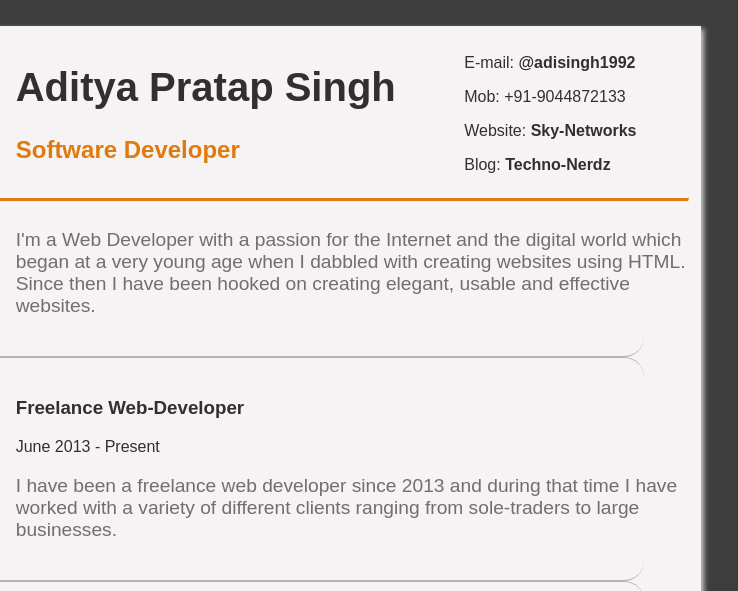
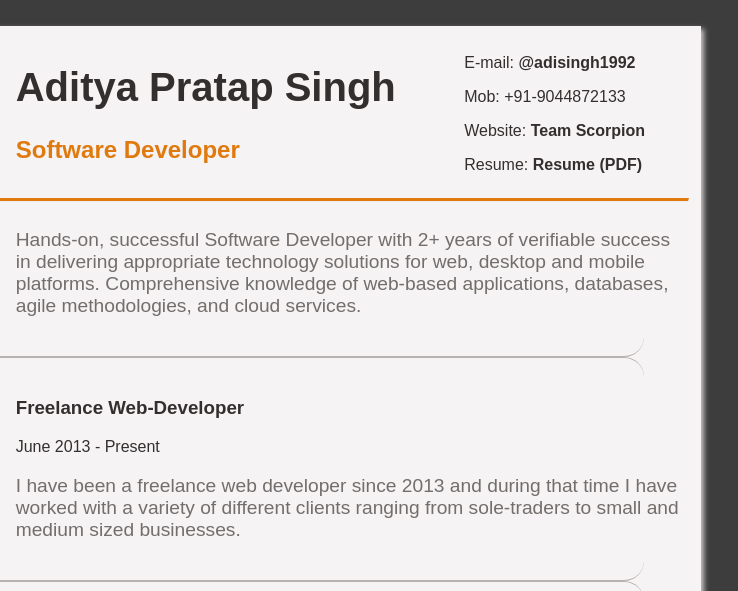
Before and after one commit to adisingh1992/adisingh1992.github.io, a plain HTML site: page index.html in a window 1280 px wide. Shown: the top 591 px of the page, 400-1138 px from the left. Drawn offline with Linux system fonts and the light colour scheme; a web font is replaced by a local one.

Commit message:
Update index.html

```diff
--- a/index.html
+++ b/index.html
@@ -20,14 +20,14 @@
                 <div class="col-25">
                     <p>E-mail: <a href="mailto:adi.singh1992@gmail.com">@adisingh1992</a></p>
                     <p>Mob: +91-9044872133</p>
-                    <p>Website: <a href="http://www.sky-networks.org" target="_blank">Sky-Networks</a></p>
-                    <p>Blog: <a href="http://www.technonerdz.org" target="_blank">Techno-Nerdz</a></p>
+                    <p>Website: <a href="https://www.teamscorpion.in" target="_blank">Team Scorpion</a></p>
+                    <p>Resume: <a href="https://github.com/adisingh1992/adisingh1992.github.io/blob/master/Resume.pdf" target="_blank">Resume (PDF)</a></p>
                 </div>
             </header>
             <hr/>
             <div class="row">
                 <h2 class="col-25 sub-head">Personal Profile:</h2>
-                <p class="col-75 sub-para">I'm a Web Developer with a passion for the Internet and the digital world which began at a very young age when I dabbled with creating websites using HTML. Since then I have been hooked on creating elegant, usable and effective websites.</p>
+                <p class="col-75 sub-para">Hands-on, successful Software Developer with 2+ years of verifiable success in delivering appropriate technology solutions for web, desktop and mobile platforms.  Comprehensive knowledge of web-based applications, databases, agile methodologies, and cloud services.</p>
             </div>
             <div class="break">
                 <hr class="line-break"/>
@@ -38,7 +38,7 @@
                 <div class="col-75">
                     <h3>Freelance Web-Developer</h3>
                     <p>June 2013 - Present</p>
-                    <p class="sub-para">I have been a freelance web developer since 2013 and during that time I have worked with a variety of different clients ranging from sole-traders to large businesses.</p>
+                    <p class="sub-para">I have been a freelance web developer since 2013 and during that time I have worked with a variety of different clients ranging from sole-traders to small and medium sized businesses.</p>
                 </div>
             </div>
             <div class="break">
```
